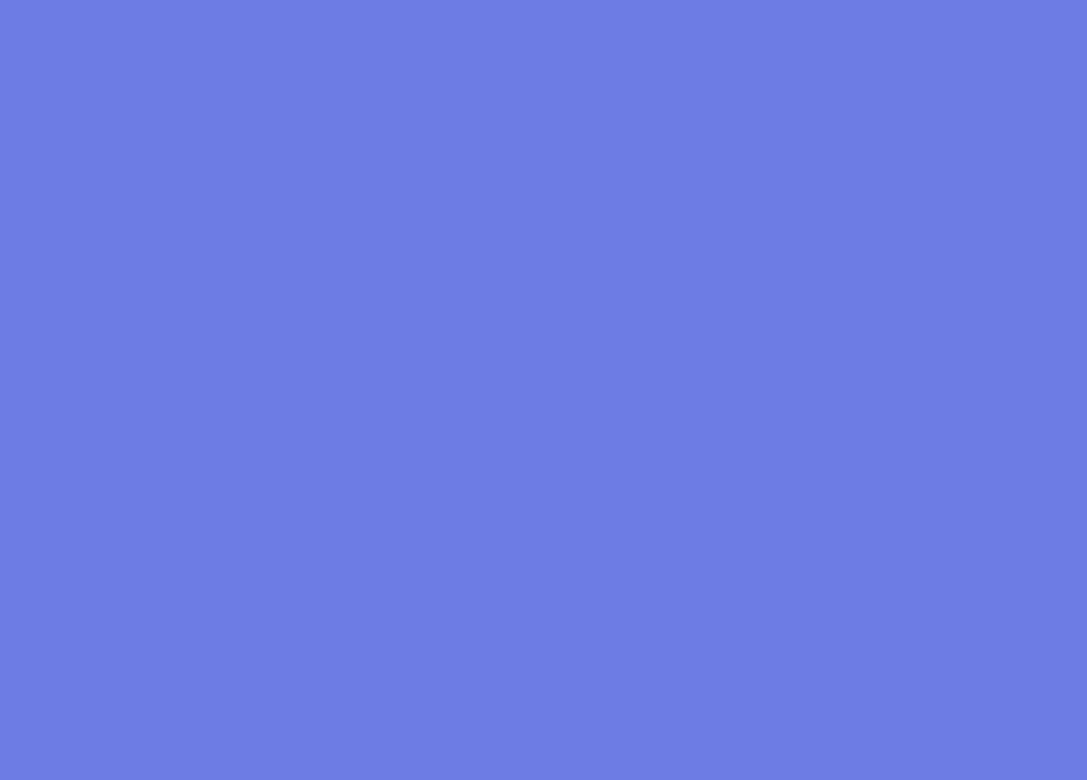
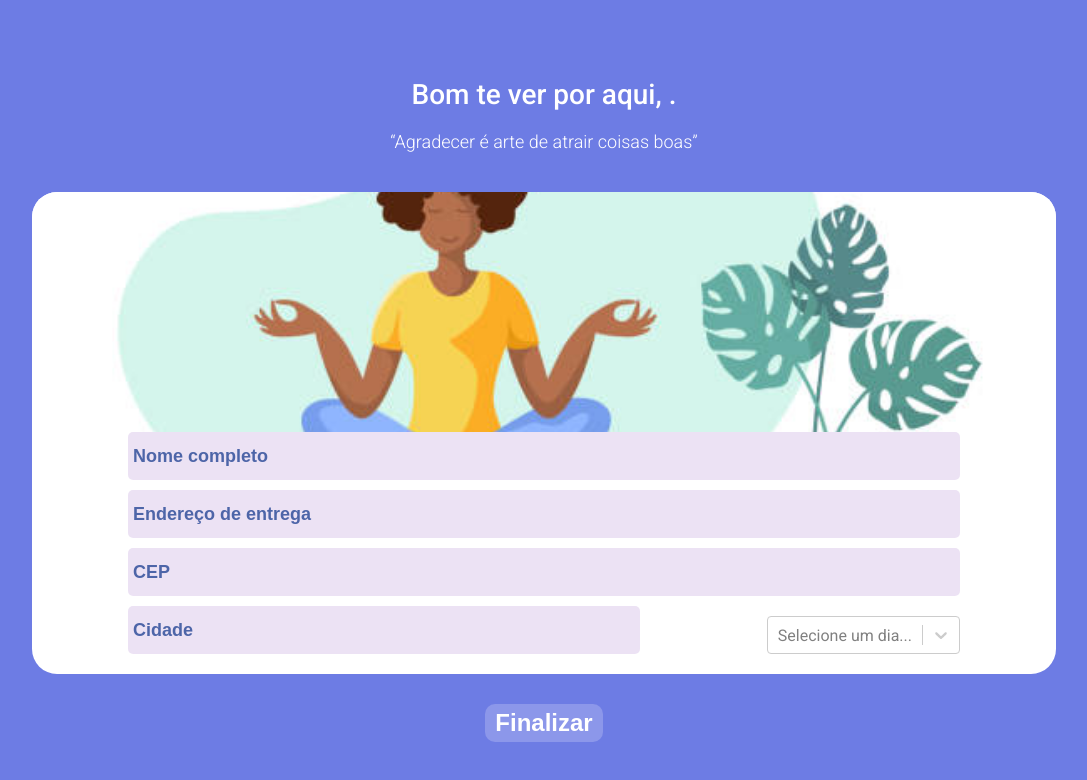
Before and after one commit to FranciscaFigueiredo/Projeto_GratiBox_front, a React (Create React App) app: page /address in a window 1280 px wide. Before the commit this address had no page. Shown: the top 780 px of the page, without its empty margins (96-1183 px from the left). Built offline with nearby package versions, Linux system fonts and the light colour scheme.

Commit message:
Address form page layout

```diff
--- a/src/App.js
+++ b/src/App.js
@@ -9,18 +9,21 @@ import { UserContext } from "./contexts/UserContext";
 import { useState } from "react";
 import { PlanContext } from "./contexts/PlanContext";
 import Subscribe from "./pages/Subscribe";
+import Shipping from "./pages/Shipping";
 
 function App() {
 	const [name, setName] = useState('');
 	const [email, setLogin] = useState('');
 	const [token, setToken] = useState('');
+	const [address, setAddress] = useState({});
 
 	const [plan, setPlan] = useState({});
 	const [subscribe, setSubscribe] = useState({});
+    console.log(subscribe)
 
     return (
 		<BrowserRouter>
-			<UserContext.Provider value={{ name, setName, email, setLogin, token, setToken }} >
+			<UserContext.Provider value={{ name, setName, email, setLogin, token, setToken, address, setAddress }} >
 				<PlanContext.Provider value={{ plan, setPlan, subscribe, setSubscribe }} >
 					<GlobalStyle />
 					<Routes>
@@ -29,6 +32,7 @@ function App() {
 						<Route path='/login' element={<Login />} />
 						<Route path='/plans' element={<Plans />} />
 						<Route path='/subscribe' element={<Subscribe />} />
+						<Route path='/address' element={<Shipping />} />
 					</Routes>
 				</PlanContext.Provider>
 			</UserContext.Provider>
--- a/src/pages/Login.js
+++ b/src/pages/Login.js
@@ -4,7 +4,7 @@ import { useContext, useEffect, useState } from "react";
 import { ContainerPage } from "../styles/ContainerStyle";
 import { PageTitle } from "../styles/TextStyle";
 import { ButtonRegistration } from "../styles/ButtonStyle";
-import Input from "../styles/Form/InputStyle";
+import { Input } from "../styles/Form/InputStyle";
 
 import Loader from "react-loader-spinner";
 import ModalError from "../shared/ModalError";
--- /dev/null
+++ b/src/pages/Shipping.js
@@ -0,0 +1,86 @@
+import { useContext, useState } from "react";
+import { UserContext } from "../contexts/UserContext";
+import Select from 'react-select'
+import { ContainerPage } from "../styles/ContainerStyle";
+import { Address, PlanData, PlansPageTitle, SubscribeData } from "../styles/PlanStyle";
+import { Description, PageTitle, PlanDescription } from "../styles/TextStyle";
+import image from '../assets/image03.jpg'
+import { ImagePlan } from "../styles/Image";
+import { ButtonPages } from "../styles/ButtonStyle";
+import { PlanContext } from "../contexts/PlanContext";
+import { useNavigate } from "react-router";
+import { InputAddress } from "../styles/Form/InputStyle";
+
+export default function Shipping() {
+    const navigate = useNavigate();
+    const { name, setAddress } = useContext(UserContext);
+    const { subscribe } = useContext(PlanContext);
+
+    const options = [
+        { value: 'Segunda', label: 'Segunda' },
+        { value: 'Terça', label: 'Terça' },
+        { value: 'Quarta', label: 'Quarta' },
+        { value: 'Quinta', label: 'Quinta' },
+        { value: 'Sexta', label: 'Sexta' },
+    ]
+
+    const [modal, setModal] = useState(false);
+    const [modalSuccess, setModalSuccess] = useState(false);
+    const [message, setMessage] = useState(1);
+
+    const [buttonName, setButtonName] = useState("Finalizar");
+    const [disable, setDisable] = useState(false);
+
+    const [completeName, setCompleteName] = useState("");
+    const [street, setStreet] = useState("");
+    const [cep, setCep] = useState("");
+    const [city, setCity] = useState("");
+    const [state, setState] = useState("");
+
+    function checkout() {
+
+    }
+
+    return (
+        <ContainerPage>
+            <PlansPageTitle>
+                <PageTitle>Bom te ver por aqui, {name}.</PageTitle>
+                <Description>“Agradecer é arte de atrair coisas boas”</Description>
+            </PlansPageTitle>
+            <form>
+                <PlanData type='subscribe'>
+                    <ImagePlan src={image} />
+
+
+                    <InputAddress field='address' compare={true} type='text' placeholder='Nome completo' disabled={disable} required value={completeName} onChange={(event) => (setCompleteName(event.target.value))} />
+                    <InputAddress field='address' compare={true} type='text' placeholder='Endereço de entrega' disabled={disable} required value={street} onChange={(event) => (setStreet(event.target.value))} />
+
+                    <InputAddress field='address' compare={true} type='text' placeholder='CEP' disabled={disable} required value={cep} onChange={(event) => (setCep(event.target.value))} />
+                    <Address>
+                        <InputAddress field='city' compare={true} type='text' placeholder='Cidade' disabled={disable} required value={city} onChange={(event) => (setCity(event.target.value))} />
+                        <Select
+                                width='65vw'
+                                onFocus={false}
+                                // onChange={(event) => setDay(event.value)}
+                                options={options}
+                                isLoading={options.length === 0}
+                                placeholder="Selecione um dia..."
+                            />
+                        {/* <InputAddress field='state' compare={true} type='text' placeholder='Estado' disabled={disable} required value={state} onChange={(event) => (setState(event.target.value))} /> */}
+                    </Address>
+
+                </PlanData>
+
+                <ButtonPages onClick={() => {
+                    setAddress({
+                        cep,
+                        city,
+                        state,
+                    });
+                    checkout();
+                }} >{buttonName}</ButtonPages>
+            </form>
+        </ContainerPage>
+
+    );
+}
--- a/src/pages/SignUp.js
+++ b/src/pages/SignUp.js
@@ -4,13 +4,13 @@ import { useEffect, useState } from "react";
 import { ContainerPage } from "../styles/ContainerStyle";
 import { PageTitle } from "../styles/TextStyle";
 import { ButtonRegistration } from "../styles/ButtonStyle";
-import Input from "../styles/Form/InputStyle";
 
 import Loader from "react-loader-spinner";
 import ModalError from "../shared/ModalError";
 
 import { signUp } from "../services/gratibox";
 import ModalSuccess from "../shared/ModalSuccess";
+import { Input } from "../styles/Form/InputStyle";
 
 export default function SignUp() {
     const navigate = useNavigate();
--- a/src/pages/Subscribe.js
+++ b/src/pages/Subscribe.js
@@ -20,7 +20,7 @@ export default function Subscribe() {
 
     LoginValidation();
 
-    const { plan, subscribe, setSubscribe } = useContext(PlanContext);
+    const { plan, setSubscribe } = useContext(PlanContext);
 
     const [products, setProducts] = useState([])
     const [data, setData] = useState('');
@@ -49,20 +49,18 @@ export default function Subscribe() {
         }
     }
 
-    console.log(subscribe)
-    console.log(data)
     return (
         <ContainerPage>
             <PlansPageTitle>
                 <PageTitle>Bom te ver por aqui, {name}.</PageTitle>
                 <Description>“Agradecer é arte de atrair coisas boas”</Description>
             </PlansPageTitle>
+            <form onSubmit={choiceProducts}>
                 <PlanData type='subscribe'>
                     <ImagePlan src={image} />
                     <SubscribeData>
                         <PlanDescription type='subscribe'>{plan.name}</PlanDescription>
                     </SubscribeData>
-                <form onSubmit={choiceProducts}>
 
                     <SubscribeData>
                         {
@@ -104,6 +102,8 @@ export default function Subscribe() {
                             </ProductsCheck>
                         </ProductTypes>
                     </SubscribeData>
+
+                </PlanData>
                 <ButtonPages onClick={() => {
                     setSubscribe({
                         plan,
@@ -111,9 +111,8 @@ export default function Subscribe() {
                         products,
                     })
                     navigate('/address');
-                    }} >Assinar</ButtonPages>
+                }} >Próximo</ButtonPages>
             </form>
-            </PlanData>
         </ContainerPage>
     );
 }
--- a/src/services/gratibox.js
+++ b/src/services/gratibox.js
@@ -41,10 +41,21 @@ function getPlans(token) {
     return promise;
 }
 
+function getStates(token) {
+  const config = {
+      headers: {
+        Authorization: `Bearer ${token}`,
+      },
+  };
+  const promise = axios.get(`${api}/states`, config);
+  return promise;
+}
+
 export {
     signUp,
     postLogin,
     getUserPlan,
     getUserInfo,
     getPlans,
+    getStates,
 }
--- a/src/styles/Form/InputStyle.js
+++ b/src/styles/Form/InputStyle.js
@@ -22,4 +22,29 @@ const Input = styled.input`
     }
 `;
 
-export default Input;
+const InputAddress = styled.input`
+    width: ${(props) => props.field === 'city' ? '40vw' : (props.field === 'state' ? '21vw' : '65vw')};
+    height: 6vh;
+
+    color: #000000;
+    font-size: 18px;
+    font-weight: 500;
+
+    margin-bottom: 10px;
+    padding: 0 5px;
+
+    background-color: rgba(224, 209, 237, 0.62);
+    border-radius: 5px;
+
+    outline: 0;
+
+    ::placeholder {
+        color: #4D65A8;
+        font-weight: bold;
+    }
+`;
+
+export {
+    Input,
+    InputAddress,
+}
--- a/src/styles/PlanStyle.js
+++ b/src/styles/PlanStyle.js
@@ -31,7 +31,7 @@ const SubscribeData = styled.div`
 
     margin: 0 0 10px;
 
-    background-color: rgba(224, 209, 237, 0.62); //${(props) => props.type === 'subscribe' ? '#rgba(224, 209, 237, 0.62)' : ''};
+    background-color: rgba(224, 209, 237, 0.62);
     border-radius: 5px;
 
     display: flex;
@@ -40,14 +40,12 @@ const SubscribeData = styled.div`
     align-items: flex-start;
 
     input {
-        /* width: 65vw; */
-        background-color: rgba(224, 209, 237, 0);
+        background-color: none  ;
     }
 `;
 
 const ProductTypes = styled.div`
     width: 60vw;
-    /* height: 5vh; */
 
     margin: 0 5px 10px;
 
@@ -68,9 +66,31 @@ const ProductTypes = styled.div`
     }
 `;
 
+const Address = styled.div`
+    width: 65vw;
+
+    margin: 0 auto 10px;
+
+    border-radius: 5px;
+
+    display: flex;
+    justify-content: space-between;
+    align-items: center;
+
+    /* input {
+        margin-top: 10px;
+    }
+
+    label {
+        margin-left: 5px;
+        margin-top: 10px;
+    } */
+`;
+
 export {
     PlansPageTitle,
     PlanData,
     SubscribeData,
     ProductTypes,
+    Address,
 }
```
Lines whose indentation alone changed are shown as unchanged.
